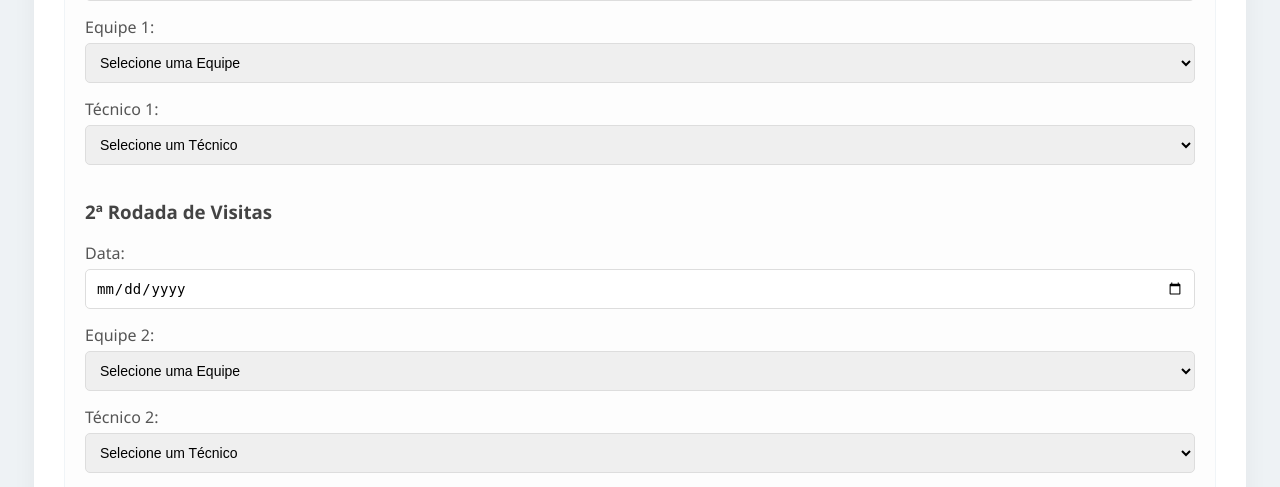
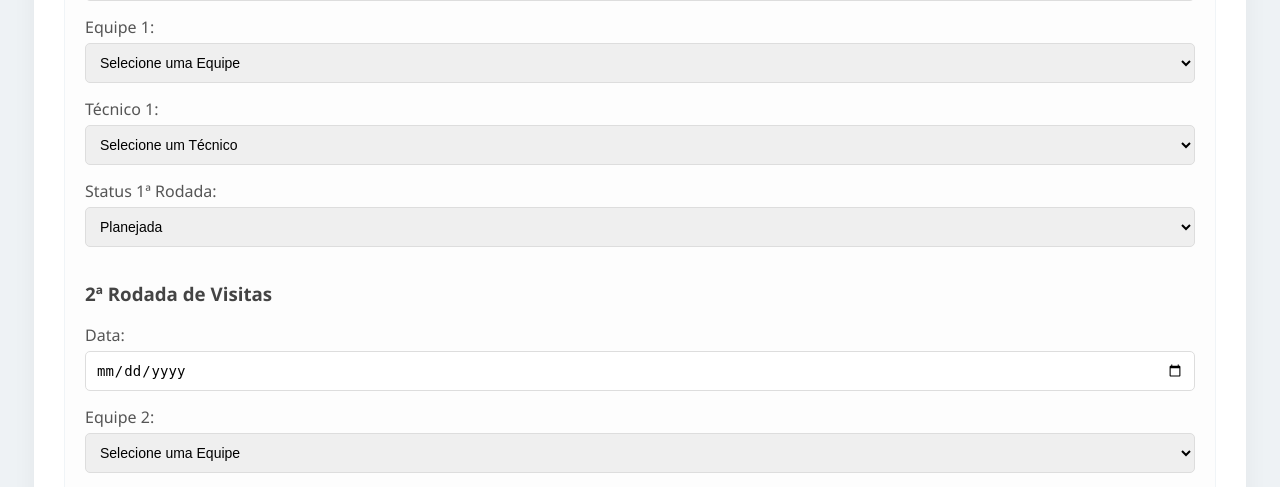
Before and after one commit to lauracgdacosta/ibtech_app, a Flask app: page /new_visita in a window 1280 px wide. Shown: the part 468-955 px from the top of the page. Run offline with Flask 3, Linux system fonts and the light colour scheme; data comes from the database, SQL or seed files in the repository.

Commit message:
inserindo status da visita na primeira rodada

```diff
--- a/templates/new_visita.html
+++ b/templates/new_visita.html
@@ -37,6 +37,12 @@
                 {% for tecnico in tecnicos %}
                     <option value="{{ tecnico }}">{{ tecnico }}</option>
                 {% endfor %}
+            </select>
+            <label for="status_1a_rodada">Status 1ª Rodada:</label>
+            <select id="status_1a_rodada" name="status_1a_rodada">
+                <option value="Planejada">Planejada</option>
+                <option value="Realizada">Realizada</option>
+                <option value="Cancelada">Cancelada</option>
             </select>
 
             <h3>2ª Rodada de Visitas</h3>
```
